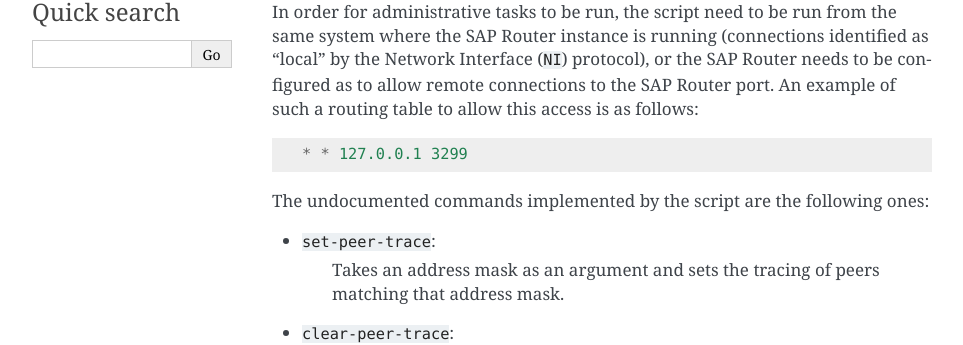
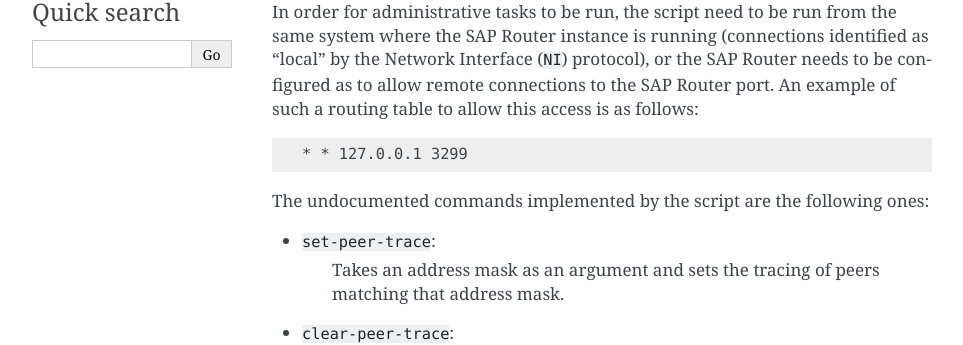
Before and after one commit to OWASP/pysap, a Sphinx documentation site: the page built from docs/examples/router.rst, in a window 1280 px wide and 900 px high. Shown: the part 339-684 px from the top of the window, without its empty margins (148-1111 px from the left). Built offline with Sphinx 7.4.7, drawn with Linux system fonts in a browser that asks for light colours; pages that are not in the unit, such as notebooks, are missing from menus.

Commit message:
Code highlighting fixed

```diff
--- a/docs/examples/message_server.rst
+++ b/docs/examples/message_server.rst
@@ -24,7 +24,7 @@
 
 The following is an example result of running the command:
 
-.. code-block::
+.. code-block:: none
 
     $ examples/ms_dump_info.py -d XXX.XXX.XXX.XXX -p 3901
     [*] Connected to the message server XXX.XXX.XXX.XXX:3901
@@ -124,7 +124,7 @@
 should be provided in a file with the following format:
 
 
-.. code-block::
+.. code-block:: none
 
     #<SAP parameter>:<check type in [FILE|EQUAL|NOTEQUAL|INF|SUP|REGEX]>:<expected value>
 
@@ -149,7 +149,7 @@
 
 The following is an example result of running the command:
 
-.. code-block::
+.. code-block:: none
 
     $ examples/ms_dump_param.py -d XXX.XXX.XXX.XXX -p 3901 -f examples/list_sap_parameters
     [*] Initiate connection to message server XXX.XXX.XXX.XXX:3901
--- a/docs/examples/router.rst
+++ b/docs/examples/router.rst
@@ -17,7 +17,7 @@
 protocol), or the SAP Router needs to be configured as to allow remote connections to the SAP Router
 port. An example of such a routing table to allow this access is as follows:
 
-.. code-block::
+.. code-block:: none
 
     * * 127.0.0.1 3299
 
@@ -53,7 +53,7 @@
 The following is an example result of running the script against a version of SAP Router already
 in the database:
 
-.. code-block::
+.. code-block:: none
 
     XXX
 
@@ -63,7 +63,7 @@
 The following is an example result of running the script against a version of SAP Router that is
 not found in the database:
 
-.. code-block::
+.. code-block:: none
 
     XXX
 
@@ -75,7 +75,7 @@
 The following example command line options can be used to add the missing version number to the
 database:
 
-.. code-block::
+.. code-block:: none
 
     XXX
 
```
